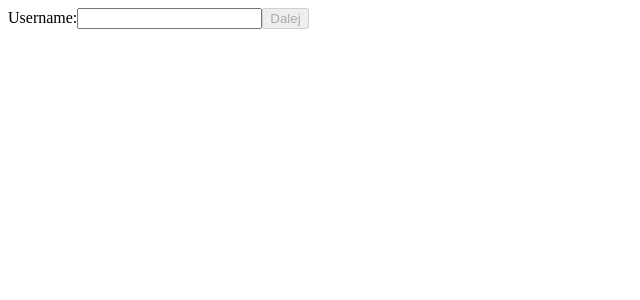
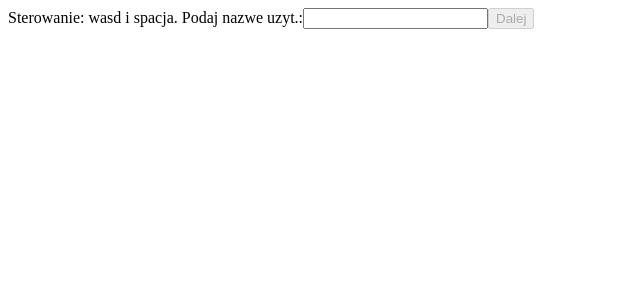
Before and after one commit to SzymonSar/Game-Test, an Angular app in the folder client/: page / in a window 1280 px wide. Shown: the top 300 px of the page, without its empty margins (0-640 px from the left). Built offline with nearby package versions, Linux system fonts and the light colour scheme.

Commit message:
no message

```diff
--- a/client/src/app/komponenty/main/main.html
+++ b/client/src/app/komponenty/main/main.html
@@ -1,5 +1,5 @@
 <form *ngIf="!user" #form="ngForm" (ngSubmit)="goNext()">
-  <label for="username">Username:</label>
+  <label for="username">Sterowanie: wasd i spacja. Podaj nazwe uzyt.:</label>
   <input id="username" name="username" [(ngModel)]="username" required />
   <button [disabled]="!username" type="submit">Dalej</button>
 </form>
--- a/client/src/app/komponenty/main/main.ts
+++ b/client/src/app/komponenty/main/main.ts
@@ -17,8 +17,8 @@ export class Main implements OnInit{
   danein: any[] = []
   user: string = "";
   username: string = "";
-  px: number = 0.0;
-  py: number = 0.0;
+  px: number = 10.0;
+  py: number = 10.0;
   color: string = "#00ff00"
 
   AxiosGet = async () => {
```
